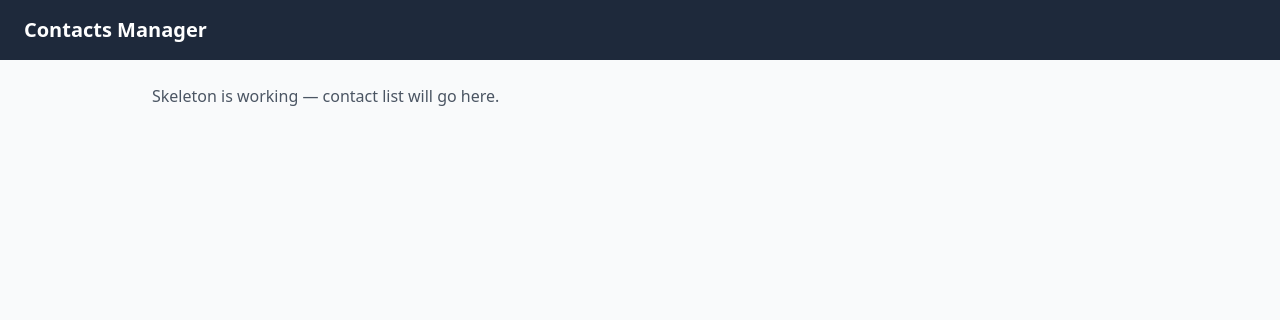
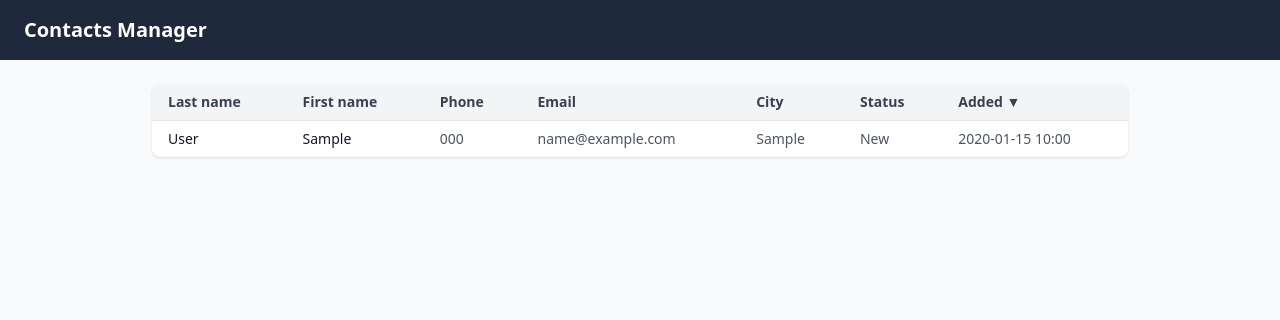
Before and after one commit to Strzelacz48/S.W.A---Small-Weather-App, a Django app: page / in a window 1280 px wide. Shown: the top 320 px of the page. Run offline with Django 5.2, Linux system fonts and the light colour scheme; data comes from the database, SQL or seed files in the repository; tables that the repository leaves empty hold one stand-in row (values such as "Sample post"); some libraries are stand-ins or nearby versions.

Commit message:
the view for basic contacts is working

```diff
--- a/contacts/templates/contacts/contact_list.html
+++ b/contacts/templates/contacts/contact_list.html
@@ -3,5 +3,48 @@
 {% block title %}Contacts{% endblock %}
 
 {% block content %}
-<p class="text-gray-600">Skeleton is working — contact list will go here.</p>
+{% with header_style="px-4 py-2 text-left text-sm font-semibold text-gray-700" cell_style="px-4 py-2 text-sm text-gray-900" cell_muted_style="px-4 py-2 text-sm text-gray-600" %}
+<div class="overflow-x-auto bg-white rounded-lg shadow">
+    <table class="min-w-full divide-y divide-gray-200">
+        <thead class="bg-gray-100">
+            <tr>
+                <th class="{{ header_style }}">
+                    <a href="?sort={{ last_name_sort_link }}" class="hover:underline">
+                        Last name
+                        {% if current_sort == "last_name" %}&#9650;{% elif current_sort == "-last_name" %}&#9660;{% endif %}
+                    </a>
+                </th>
+                <th class="{{ header_style }}">First name</th>
+                <th class="{{ header_style }}">Phone</th>
+                <th class="{{ header_style }}">Email</th>
+                <th class="{{ header_style }}">City</th>
+                <th class="{{ header_style }}">Status</th>
+                <th class="{{ header_style }}">
+                    <a href="?sort={{ created_at_sort_link }}" class="hover:underline">
+                        Added
+                        {% if current_sort == "created_at" %}&#9650;{% elif current_sort == "-created_at" %}&#9660;{% endif %}
+                    </a>
+                </th>
+            </tr>
+        </thead>
+        <tbody class="divide-y divide-gray-200">
+            {% for contact in contacts %}
+            <tr class="hover:bg-gray-50">
+                <td class="{{ cell_style }}">{{ contact.last_name }}</td>
+                <td class="{{ cell_style }}">{{ contact.first_name }}</td>
+                <td class="{{ cell_muted_style }}">{{ contact.phone }}</td>
+                <td class="{{ cell_muted_style }}">{{ contact.email }}</td>
+                <td class="{{ cell_muted_style }}">{{ contact.city }}</td>
+                <td class="{{ cell_muted_style }}">{{ contact.status.name }}</td>
+                <td class="{{ cell_muted_style }}">{{ contact.created_at|date:"Y-m-d H:i" }}</td>
+            </tr>
+            {% empty %}
+            <tr>
+                <td colspan="7" class="px-4 py-6 text-center text-sm text-gray-500">No contacts yet.</td>
+            </tr>
+            {% endfor %}
+        </tbody>
+    </table>
+</div>
+{% endwith %}
 {% endblock %}
--- a/contacts/views.py
+++ b/contacts/views.py
@@ -1,5 +1,27 @@
 from django.shortcuts import render
+
+from .models import Contact
+
+ALLOWED_SORT_FIELDS = {"last_name", "-last_name", "created_at", "-created_at"}
+DEFAULT_SORT = "-created_at"
+
+
+def _toggle(field, current_sort):
+    """Return the query value that would reverse the sort direction for `field`."""
+    return f"-{field}" if current_sort == field else field
 
 
 def contact_list(request):
-    return render(request, "contacts/contact_list.html")
+    sort = request.GET.get("sort", DEFAULT_SORT)
+    if sort not in ALLOWED_SORT_FIELDS:
+        sort = DEFAULT_SORT
+
+    contacts = Contact.objects.select_related("status").order_by(sort)
+
+    context = {
+        "contacts": contacts,
+        "current_sort": sort,
+        "last_name_sort_link": _toggle("last_name", sort),
+        "created_at_sort_link": _toggle("created_at", sort),
+    }
+    return render(request, "contacts/contact_list.html", context)
```
